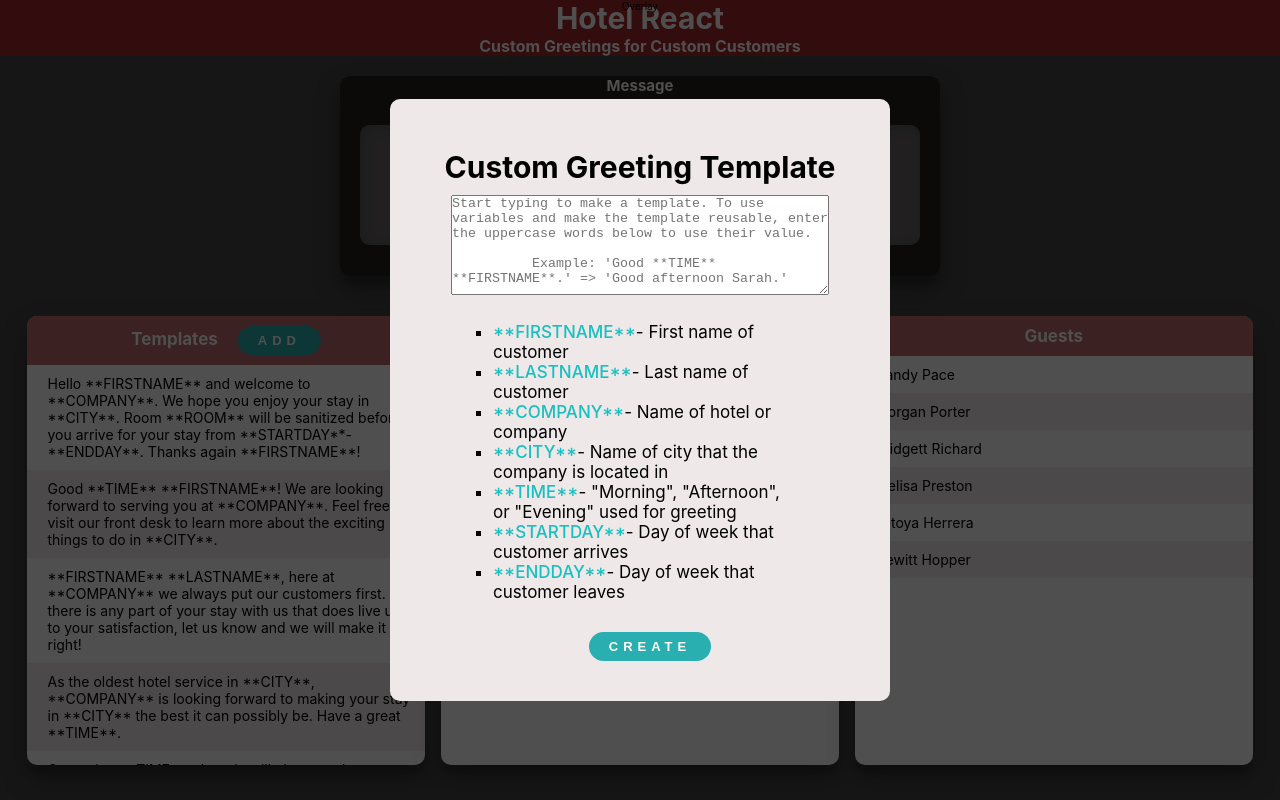
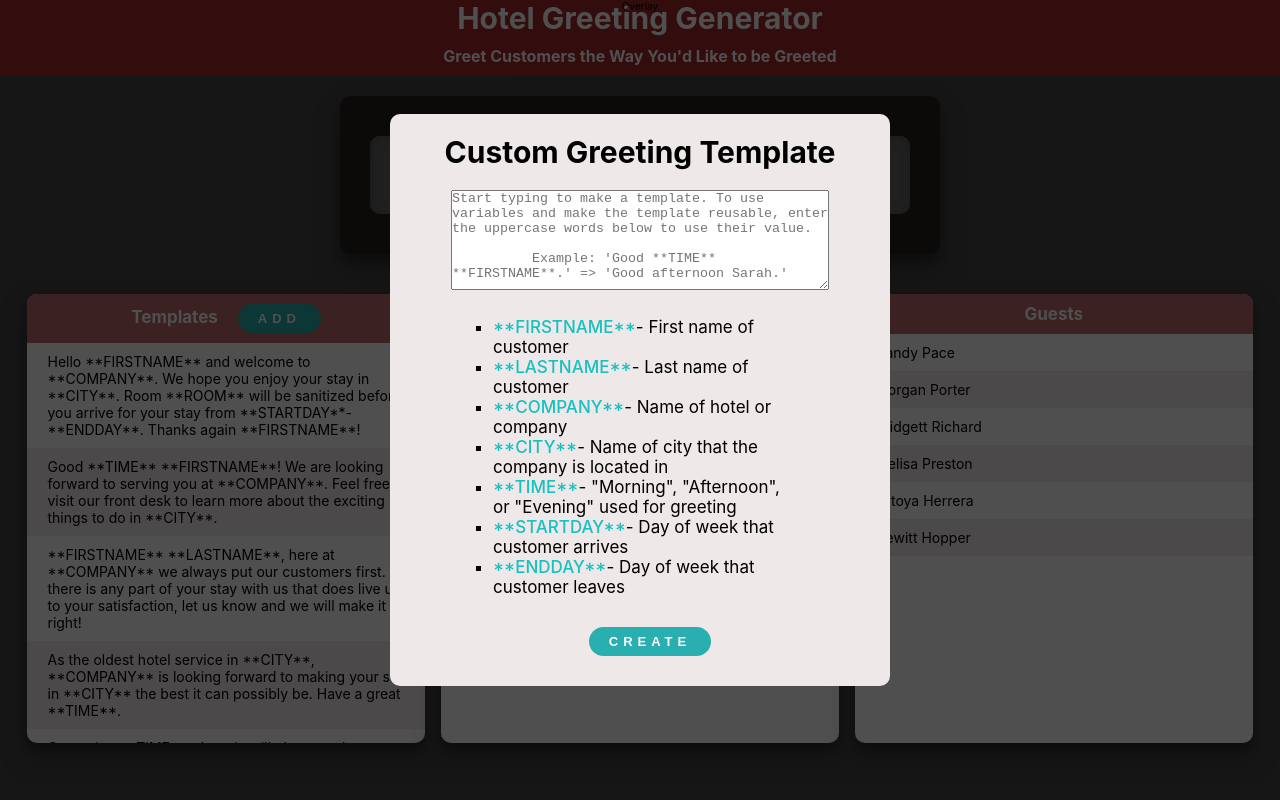
Before and after one commit to jcloeter/hotel-message-app, a React (Create React App) app: page / in a window 1280 px wide. Both pictures are taken after a click on the button "ADD". Built offline with nearby package versions, Linux system fonts and the light colour scheme.

Commit message:
add template is now functional

```diff
--- a/src/components/DataGroups/Templates.js
+++ b/src/components/DataGroups/Templates.js
@@ -37,9 +37,24 @@ const Templates = (props) => {
     // console.log("gonna show the modal");
     setModalIsVisible(true);
   };
+
+  const addNewTemplateHandler = (str) => {
+    setTemplate((temp) => {
+      return [
+        ...temp,
+        { id: temp.length + 1, template: str, isSelected: false },
+      ];
+    });
+  };
+
   return (
     <>
-      {modalIsVisible ? <Modal onCloseModal={closeModalHandler} /> : null}
+      {modalIsVisible ? (
+        <Modal
+          onCloseModal={closeModalHandler}
+          onSubmitNewTemplate={addNewTemplateHandler}
+        />
+      ) : null}
 
       <Card>
         <div class="template_header">
--- a/src/components/Header/Header.js
+++ b/src/components/Header/Header.js
@@ -4,8 +4,8 @@ import styles from "./Header.module.css";
 const Header = () => {
   return (
     <div className={styles.header}>
-      <h1>Hotel React</h1>
-      <h4>Custom Greetings for Custom Customers</h4>
+      <h1>Hotel Greeting Generator</h1>
+      <h4>Greet Customers the Way You'd Like to be Greeted</h4>
     </div>
   );
 };
--- a/src/components/Header/Header.module.css
+++ b/src/components/Header/Header.module.css
@@ -9,4 +9,5 @@
 
 .header h4 {
   font-size: 1.6rem;
+  padding: 1rem;
 }
--- a/src/components/ResultMessage/CalculatedMessage.js
+++ b/src/components/ResultMessage/CalculatedMessage.js
@@ -4,10 +4,6 @@ import getTimeGreeting from "../../Helpers/getTimeGreeting";
 
 const CalculatedMessage = (props) => {
   const { guests, companies, templates } = props.messageObject;
-  console.log(templates);
-  console.log(companies);
-
-  //Start here and make sure all the right data is being channeled in correctly:
 
   const parseTemplate = (temp) => {
     //Initialize Message:
--- a/src/components/ResultMessage/Message.js
+++ b/src/components/ResultMessage/Message.js
@@ -7,11 +7,8 @@ const Message = (props) => {
   return (
     <>
       <div className={styles.result_message}>
-        <h2>Message</h2>
         <div className={styles.message}>
           <CalculatedMessage messageObject={props.messageObject} />
-          {/* {props.messageObject.templates.message} */}
-          {/* {props.messageObject.guests.firstName} */}
         </div>
       </div>
     </>
--- a/src/components/ResultMessage/Message.module.css
+++ b/src/components/ResultMessage/Message.module.css
@@ -2,8 +2,8 @@
   width: 80%;
   max-width: 60rem;
   margin: 2rem auto 4rem;
-  height: 20rem;
-  color: purple;
+  /* height: 20rem; */
+  padding: 1rem;
   background-color: rgb(39, 29, 29);
   color: white;
   border-radius: 10px;
@@ -14,9 +14,10 @@
 .message {
   font-size: 2rem;
   margin: 3rem 2rem;
-  padding: 0 4rem;
+  padding: 1.5rem 4rem;
   min-height: 60%;
   border-radius: 10px;
   background-color: rgb(106, 102, 102);
   box-shadow: 2px 2px 10px #555 inset;
+  text-align: start;
 }
--- a/src/components/UI/Modal.js
+++ b/src/components/UI/Modal.js
@@ -1,15 +1,18 @@
-import React, { useRef } from "react";
+import React, { useState } from "react";
 import styles from "./Modal.modules.css";
 import Button from "./Button";
 
 const Modal = (props) => {
-  //Start here by figuring out how to add a ref to the text area:
-  const textareaRef = useRef("");
-  console.log("TEXTAREA:");
-  console.log(textareaRef);
-  const submitTemplateHandler = (e) => {
-    console.log(e);
+  const [textValue, setTextValue] = useState("");
+
+  const textChangeHandler = (e) => {
+    setTextValue(e.target.value.trim());
+  };
+
+  const submitTemplateHandler = () => {
+    console.log(textValue);
     props.onCloseModal();
+    props.onSubmitNewTemplate(textValue);
   };
   return (
     <>
@@ -21,7 +24,8 @@ const Modal = (props) => {
         <form onSubmit={submitTemplateHandler}>
           <textarea
             class="text_area"
-            value={textareaRef.current}
+            // value={textValue}
+            onChange={textChangeHandler}
             placeholder="Start typing to make a template. To use variables and make the template reusable, enter the uppercase words below to use their value.
 
           Example: 'Good **TIME** **FIRSTNAME**.' => 'Good afternoon Sarah.'"
--- a/src/components/UI/Modal.modules.css
+++ b/src/components/UI/Modal.modules.css
@@ -5,6 +5,7 @@
   top: 0;
   left: 0;
   background-color: rgba(0, 0, 0, 0.692);
+  z-index: 10;
 }
 
 .modal {
@@ -18,12 +19,13 @@
   max-width: 50rem;
   /* height: 80vh; */
   /* max-height: 60rem; */
-  padding: 4rem 4rem;
+  padding: 2rem 4rem 3rem;
   border-radius: 10px;
+  z-index: 11;
 }
 
 .modal h4 {
-  margin: 1rem;
+  margin: 0rem 0rem 2rem;
 }
 
 .text_area {
```
